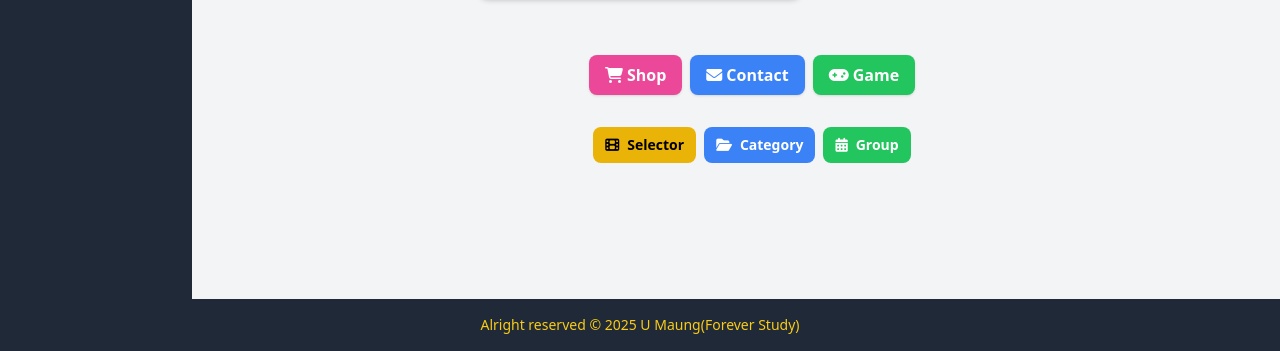
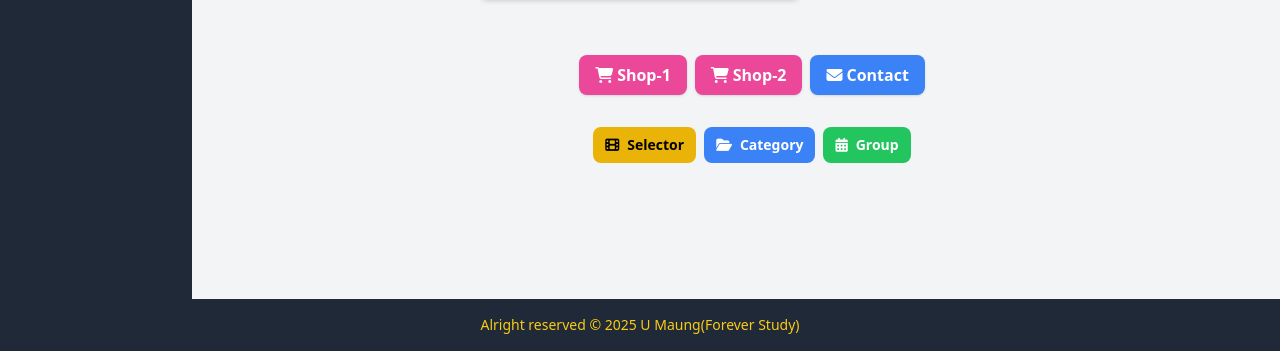
Before and after one commit to Powerctc/thuwanawadi, a plain HTML site: page index.html in a window 1280 px wide. Shown: the part 457-808 px from the top of the page. Drawn offline with nearby package versions, Linux system fonts and the light colour scheme; no server answers.

Commit message:
Update index.html

```diff
--- a/index.html
+++ b/index.html
@@ -184,18 +184,19 @@
       </div>
     </div>
 
-    <!-- MAIN -->
+     <!-- MAIN CONTENT -->
     <main class="flex-1 lg:ml-56 p-6 pb-16 mt-6">
-      <div class="flex flex-wrap justify-center gap-2 mb-8">
-        <a href="https://www.tiktok.com/@nextplaymm?_t=ZS-8zRPIE4dwOL&_r=1" target="_blank" class="flex items-center gap-1 bg-pink-500 text-white font-bold px-4 py-2 rounded-lg shadow hover:bg-pink-600 transition text-sm sm:text-base">
-          <i class="fas fa-shopping-cart"></i> Shop
+       <div class="flex flex-wrap justify-center gap-2 mb-8">
+        <a href="https://www.tiktok.com/@nextplaymm" target="_blank" class="flex items-center gap-1 bg-pink-500 text-white font-bold px-4 py-2 rounded-lg shadow hover:bg-pink-600 transition text-sm sm:text-base">
+          <i class="fas fa-shopping-cart"></i>Shop-1
+        </a>
+        <a href="http://tiktok.com/@tiktokshopmyanmar" target="_blank" class="flex items-center gap-1 bg-pink-500 text-white font-bold px-4 py-2 rounded-lg shadow hover:bg-pink-600 transition text-sm sm:text-base">
+          <i class="fas fa-shopping-cart"></i>Shop-2
         </a>
         <a href="contact.html" class="flex items-center gap-1 bg-blue-500 text-white font-bold px-4 py-2 rounded-lg shadow hover:bg-blue-600 transition text-sm sm:text-base">
           <i class="fas fa-envelope"></i> Contact
         </a>
-        <a href="https://www.tiktok.com/@hahatv327?_t=ZP-8zRPAWWqRkl&_r=1" target="_blank" class="flex items-center gap-1 bg-green-500 text-white font-bold px-4 py-2 rounded-lg shadow hover:bg-green-600 transition text-sm sm:text-base">
-          <i class="fas fa-gamepad"></i> Game
-        </a>
+
       </div>
 
       <div class="flex items-center justify-center gap-2 mb-6 flex-wrap">
```
